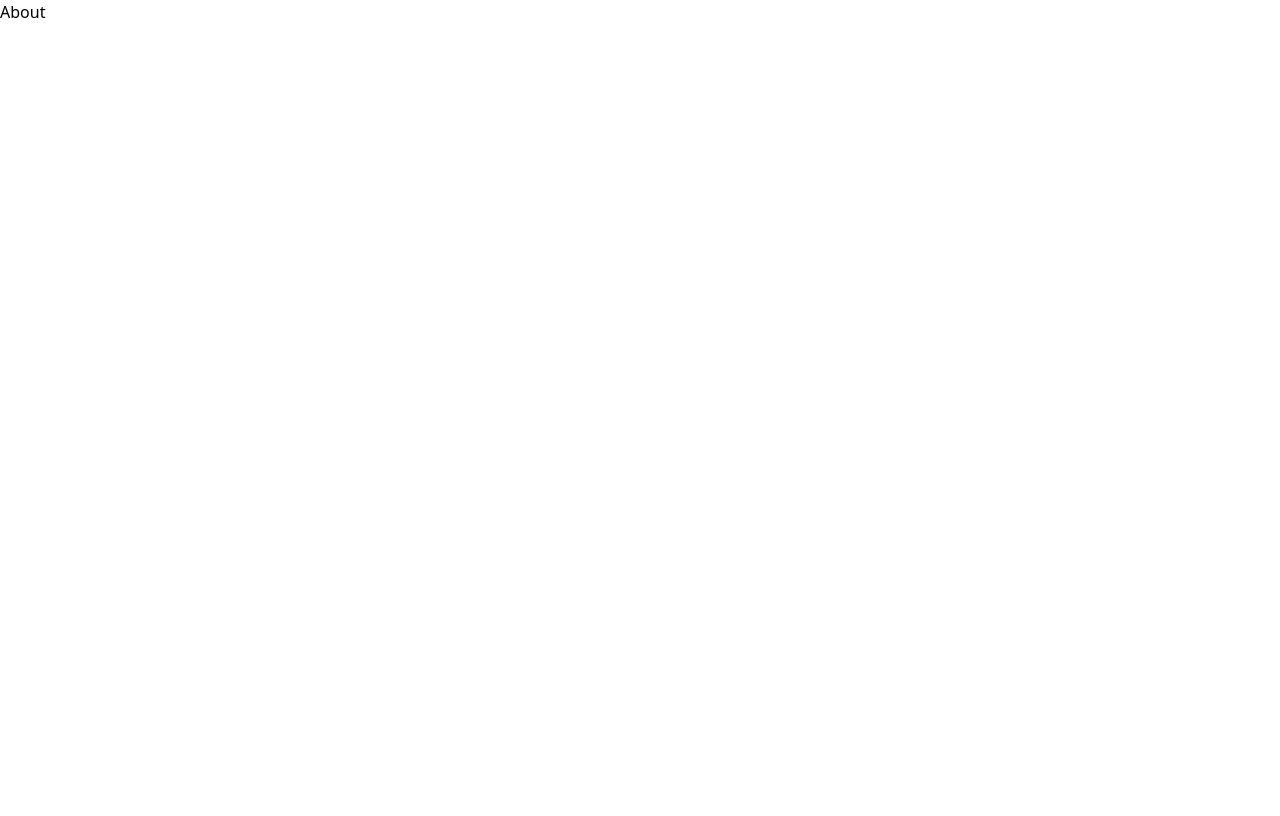
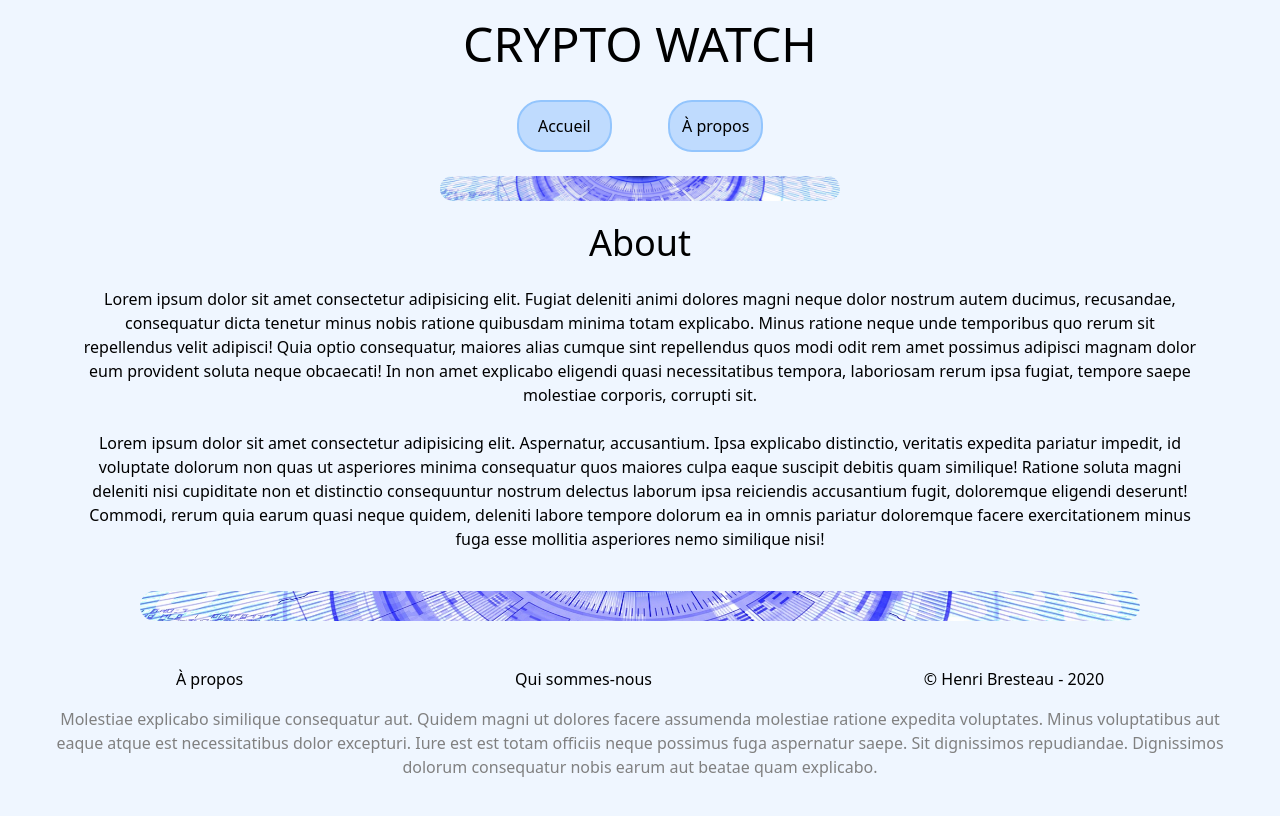
Before and after one commit to HenriBresteau/crypto-watch, a Next.js app: page /about in a window 1280 px wide. Shown: the top 816 px of the page. Built offline with nearby package versions, Linux system fonts and the light colour scheme.

Commit message:
use Layout

```diff
--- a/pages/about.js
+++ b/pages/about.js
@@ -1,3 +1,33 @@
+import Layout from "../components/Layout";
+
 export default function About() {
-  return <h1>About</h1>;
+  return (
+    <Layout page="Crypto-watch - About">
+      <h1 className="text-4xl"> About </h1>
+      <br />
+      <p>
+        Lorem ipsum dolor sit amet consectetur adipisicing elit. Fugiat deleniti
+        animi dolores magni neque dolor nostrum autem ducimus, recusandae,
+        consequatur dicta tenetur minus nobis ratione quibusdam minima totam
+        explicabo. Minus ratione neque unde temporibus quo rerum sit repellendus
+        velit adipisci! Quia optio consequatur, maiores alias cumque sint
+        repellendus quos modi odit rem amet possimus adipisci magnam dolor eum
+        provident soluta neque obcaecati! In non amet explicabo eligendi quasi
+        necessitatibus tempora, laboriosam rerum ipsa fugiat, tempore saepe
+        molestiae corporis, corrupti sit.
+      </p>
+      <br />
+      <p>
+        Lorem ipsum dolor sit amet consectetur adipisicing elit. Aspernatur,
+        accusantium. Ipsa explicabo distinctio, veritatis expedita pariatur
+        impedit, id voluptate dolorum non quas ut asperiores minima consequatur
+        quos maiores culpa eaque suscipit debitis quam similique! Ratione soluta
+        magni deleniti nisi cupiditate non et distinctio consequuntur nostrum
+        delectus laborum ipsa reiciendis accusantium fugit, doloremque eligendi
+        deserunt! Commodi, rerum quia earum quasi neque quidem, deleniti labore
+        tempore dolorum ea in omnis pariatur doloremque facere exercitationem
+        minus fuga esse mollitia asperiores nemo similique nisi!
+      </p>
+    </Layout>
+  );
 }
```
